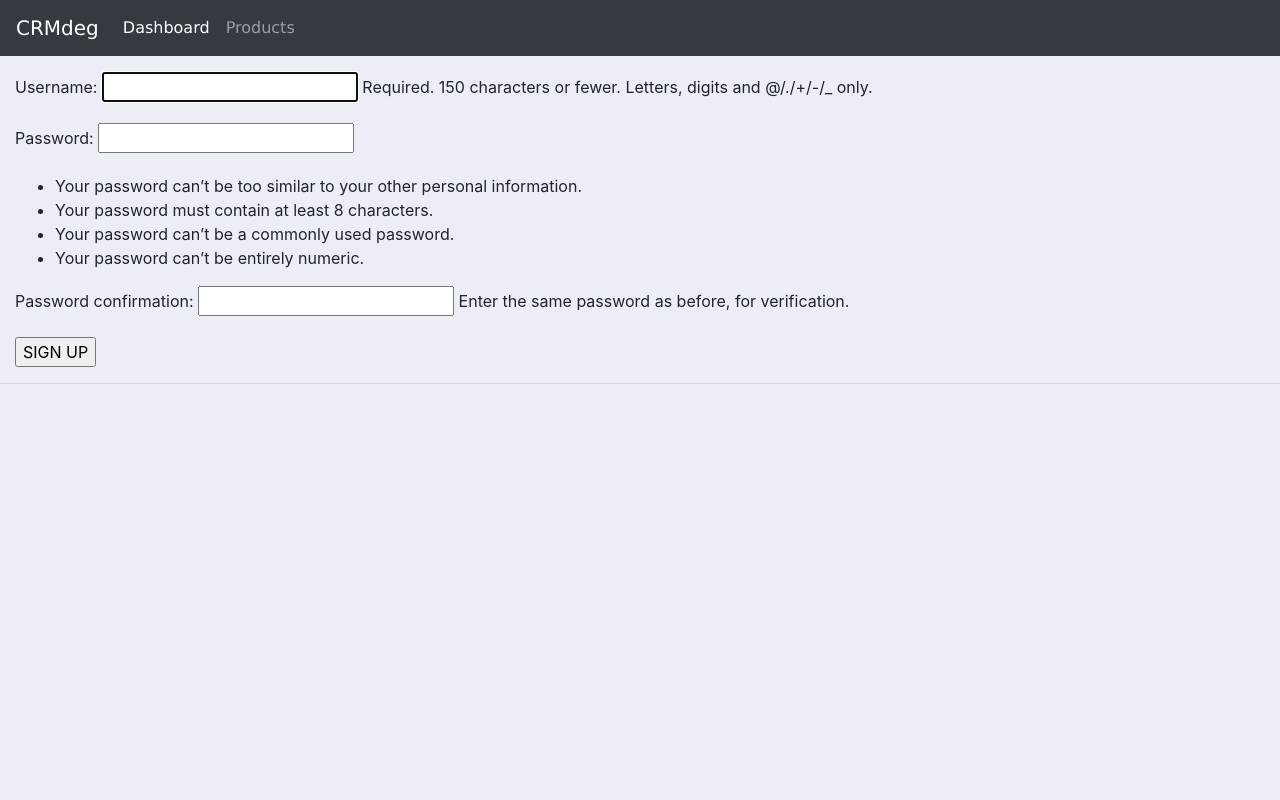
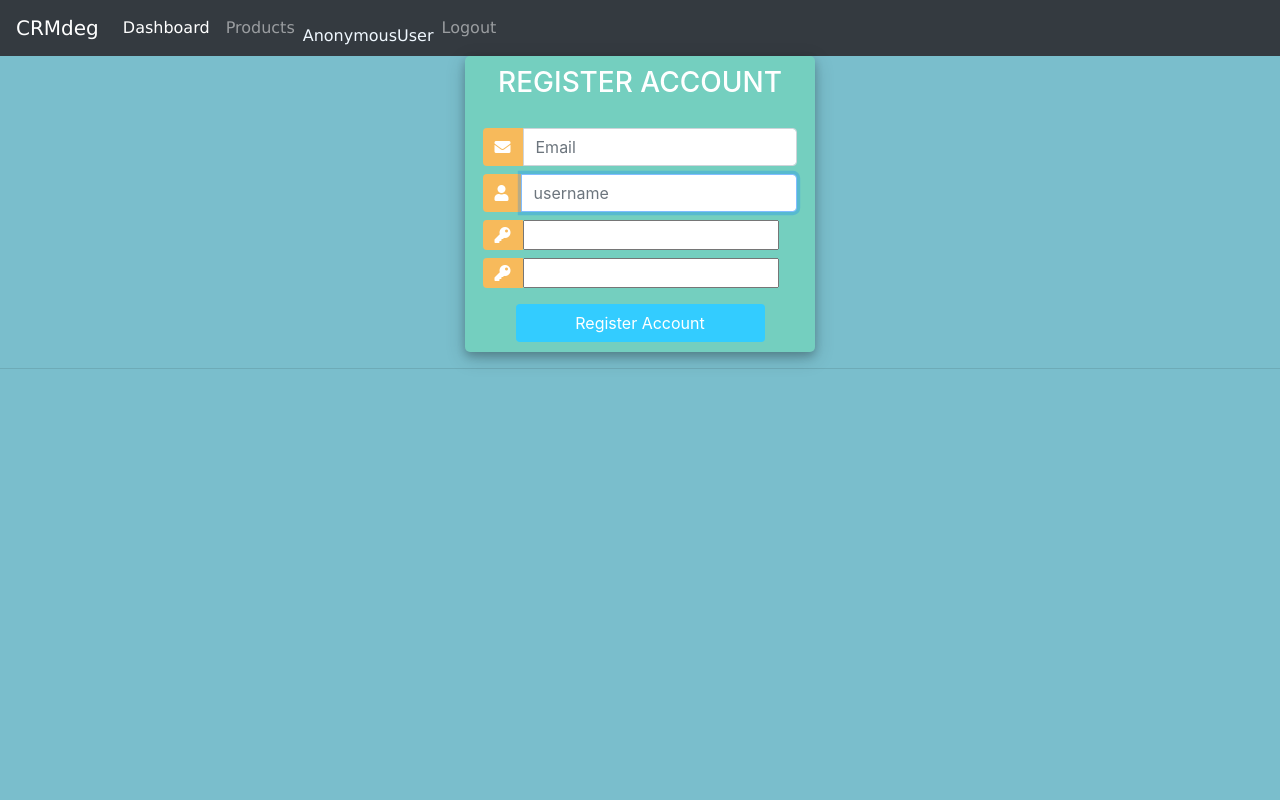
Before and after one commit to iib2019014/CRM_project, a Django app: page /register/ in a window 1280 px wide. Run offline with Django 3.2, Linux system fonts and the light colour scheme; some libraries are stand-ins or nearby versions.

Commit message:
1) added login html 2) login works 3) added alogout link to redirect to login page

```diff
--- a/accounts/forms.py
+++ b/accounts/forms.py
@@ -1,4 +1,4 @@
-from django.forms import ModelForm
+from django.forms import ModelForm, widgets
 from .models import(
     Order,
     Customer,
@@ -6,6 +6,8 @@ from .models import(
 )
 
 from django.contrib.auth.forms import UserCreationForm
+from django.contrib.auth.models import User
+from django import forms
 
 class OrderForm(ModelForm) :
     class Meta :
@@ -21,3 +23,24 @@ class ProductForm(ModelForm) :
     class Meta :
         model = Product
         fields = '__all__'
+
+
+class RegisterForm(UserCreationForm) :
+    class Meta :
+        model = User
+        fields = ['email', 'username', 'password1', 'password2',]
+        widgets = {
+            'email': widgets.EmailInput(attrs={'class': 'form-control', 'placeholder': 'Email'}),
+            'username': widgets.TextInput(attrs={'class': 'form-control', 'placeholder': 'username'}),
+            'password1': widgets.PasswordInput(attrs={'class': 'form-control', 'placeholder': 'password1'}),
+            'password2': widgets.PasswordInput(attrs={'class': 'form-control', 'placeholder': 'password2'}),
+        }
+
+class LoginForm(UserCreationForm) :
+    class Meta :
+        model = User
+        fields = ['email', 'password']
+        widgets = {
+            'email': widgets.EmailInput(attrs={'class': 'form-control', 'placeholder': 'Email'}),
+            'password': widgets.PasswordInput(attrs={'class': 'form-control', 'placeholder': 'password'}),
+        }
--- a/accounts/templates/accounts/main_template.html
+++ b/accounts/templates/accounts/main_template.html
@@ -14,6 +14,9 @@
 	<div class="container-fluid">
 	{% block content %}
 
+		{% for message in messages %}
+			<p id="messages">{{message}}</p>
+		{% endfor %}
 
 
 	{% endblock %}
--- a/accounts/templates/accounts/navbar.html
+++ b/accounts/templates/accounts/navbar.html
@@ -14,7 +14,13 @@
           <a class="nav-link" href="{% url 'customer' 'pk_cust_id' %}">Customers</a>
         </li> -->
         <li class="nav-item">
-          <a class="nav-link" href="{% url 'products' %}">Products</a>
+          <li class="nav-link" href="{% url 'products' %}">Products</li>
+        </li>
+        <li class="nav-item" style="color: aliceblue;">
+          <a class="nav-link"></a>{{request.user}}</a>
+        </li>
+        <li class="nav-item">
+          <a class="nav-link" href="{% url 'logout' %}">Logout</a>
         </li>
       </ul>
     </div>
--- a/accounts/templates/accounts/registration/register.html
+++ b/accounts/templates/accounts/registration/register.html
@@ -1,9 +1,67 @@
 {%  extends 'accounts/main_template.html' %}
 
+{% load static%}
+
 {% block content %}
-    <form action="" method="post">{% csrf_token %}
-        <p>{{register_form.as_p}}</p>
+<!DOCTYPE html>
+<html>
 
-        <input type="submit" value="SIGN UP">
-    </form>
+<head>
+	<title>Login</title>
+	<link rel="stylesheet" href="https://stackpath.bootstrapcdn.com/bootstrap/4.1.3/css/bootstrap.min.css" integrity="sha384-MCw98/SFnGE8fJT3GXwEOngsV7Zt27NXFoaoApmYm81iuXoPkFOJwJ8ERdknLPMO" crossorigin="anonymous">
+	<script src="https://ajax.googleapis.com/ajax/libs/jquery/3.3.1/jquery.min.js"></script>
+	<link rel="stylesheet" href="https://use.fontawesome.com/releases/v5.6.1/css/all.css" integrity="sha384-gfdkjb5BdAXd+lj+gudLWI+BXq4IuLW5IT+brZEZsLFm++aCMlF1V92rMkPaX4PP" crossorigin="anonymous">
+
+	<link rel="stylesheet" href="{% static '/css/register.css' %}">
+
+</head>
+<body>
+	<div class="container h-100">
+		<div class="d-flex justify-content-center h-100">
+			<div class="user_card">
+				<div class="d-flex justify-content-center">
+					<h3 id="form-title">REGISTER ACCOUNT</h3>
+				</div>
+				<div class="d-flex justify-content-center form_container">
+
+					<form method="POST" action="">{% csrf_token %}
+						<div class="input-group mb-2">
+							<div class="input-group-append">
+								<span class="input-group-text"><i class="fas fa-envelope"></i></span>
+							</div>
+							{{register_form.email}}
+						</div>
+                        <div class="input-group mb-2">
+							<div class="input-group-append">
+								<span class="input-group-text"><i class="fas fa-user"></i></span>
+							</div>
+							{{register_form.username}}
+						</div>
+						<div class="input-group mb-2">
+							<div class="input-group-append">
+								<span class="input-group-text"><i class="fas fa-key"></i></span>
+							</div>
+							{{register_form.password1}}
+						</div>
+						<div class="input-group mb-2">
+							<div class="input-group-append">
+								<span class="input-group-text"><i class="fas fa-key"></i></span>
+							</div>
+							{{register_form.password2}}
+						</div>
+
+
+				   		<div class="d-flex justify-content-center mt-3 login_container">
+				 			<input class="btn login_btn" type="submit" value="Register Account">
+				   		</div>
+					</form>
+				</div>
+
+
+			</div>
+		</div>
+	</div>
+</body>
+</html>
+
 {% endblock %}
--- a/accounts/urls.py
+++ b/accounts/urls.py
@@ -12,6 +12,7 @@ from .views import(
     createProductView,
     removeProductView,
     registerView,
+    loginView,
 )
 
 urlpatterns = [
@@ -20,7 +21,8 @@ urlpatterns = [
     path('', homePageView, name='home'),
 
     path('register/', registerView, name='register'),
-    # path('login', loginView, name='login'),
+    path('login/', loginView, name='login'),
+    path('logout/', loginView, name='logout'),
 
     path('dashboard/', dashboardView, name='dashboard'),
     path('products/', productsView, name='products'),
--- a/accounts/views.py
+++ b/accounts/views.py
@@ -13,6 +13,8 @@ from .forms import(
     CustomerForm,
     ProductForm,
     UserCreationForm,
+    RegisterForm,
+    LoginForm,
 )
 
 from django.forms import inlineformset_factory
@@ -20,6 +22,14 @@ from django.forms import inlineformset_factory
 from .filters import (
     OrderFilter,
     ProductFilter,
+)
+
+from django.contrib import messages
+
+from django.contrib.auth import (
+    authenticate,
+    login,
+    logout,
 )
 
 # Create your views here.
@@ -31,7 +41,8 @@ def homePageView(request) :
     return render(request, 'accounts\home_page.html', context)
 
 def registerView(request) :
-    register_form = UserCreationForm()
+    # register_form = UserCreationForm()
+    register_form = RegisterForm()
     context = {}
 
     if request.method == 'POST' :
@@ -40,6 +51,7 @@ def registerView(request) :
         if register_form.is_valid() :
             print("valid")
             register_form.save()
+            messages.success(request, "an account was successfully registered for " + register_form.cleaned_data.get('username'))
             return redirect('home')
         else :
             print("not valid")
@@ -47,6 +59,31 @@ def registerView(request) :
         print("into get")
     context['register_form'] = register_form
     return render(request, 'accounts/registration/register.html', context)
+
+def loginView(request) :
+    login_form = LoginForm()
+    context = {}
+
+    if request.method == 'POST' :
+        username = request.POST.get('username')
+        password = request.POST.get('password')
+
+        logged_in_user = authenticate(request, username=username, password=password)
+
+        print(logged_in_user)
+
+        if logged_in_user is not None :
+            login(request, logged_in_user)
+            return redirect('home')
+        else :
+            messages.error(request, "invalid credentials")
+
+    context['login_form'] = login_form
+    return render(request, 'accounts/registration/login.html', context)
+
+def logoutView(request) :
+    logout(request)
+    return redirect('login')
 
 def dashboardView(request) :
     context = {}
--- /dev/null
+++ b/static/css/register.css
@@ -0,0 +1,54 @@
+body,
+html {
+    margin: 0;
+    padding: 0;
+    height: 100%;
+    background: #7abecc !important;
+}
+.user_card {
+    width: 350px;
+    margin-top: auto;
+    margin-bottom: auto;
+    background: #74cfbf;
+    position: relative;
+    display: flex;
+    justify-content: center;
+    flex-direction: column;
+    padding: 10px;
+    box-shadow: 0 4px 8px 0 rgba(0, 0, 0, 0.2), 0 6px 20px 0 rgba(0, 0, 0, 0.19);
+    -webkit-box-shadow: 0 4px 8px 0 rgba(0, 0, 0, 0.2), 0 6px 20px 0 rgba(0, 0, 0, 0.19);
+    -moz-box-shadow: 0 4px 8px 0 rgba(0, 0, 0, 0.2), 0 6px 20px 0 rgba(0, 0, 0, 0.19);
+    border-radius: 5px;
+
+}
+
+.form_container {
+    margin-top: 20px;
+}
+
+#form-title{
+    color: #fff;
+}
+.login_btn {
+    width: 100%;
+    background: #33ccff !important;
+    color: white !important;
+}
+.login_btn:focus {
+    box-shadow: none !important;
+    outline: 0px !important;
+}
+.login_container {
+    padding: 0 2rem;
+}
+.input-group-text {
+    background: #f7ba5b !important;
+    color: white !important;
+    border: 0 !important;
+    border-radius: 0.25rem 0 0 0.25rem !important;
+}
+.input_user,
+.input_pass:focus {
+    box-shadow: none !important;
+    outline: 0px !important;
+}
```
Also changed, not shown: accounts/filters.py (+1 -36 lines), accounts/templates/accounts/registration/login.html (added, +124 -0 lines), db.sqlite3.
